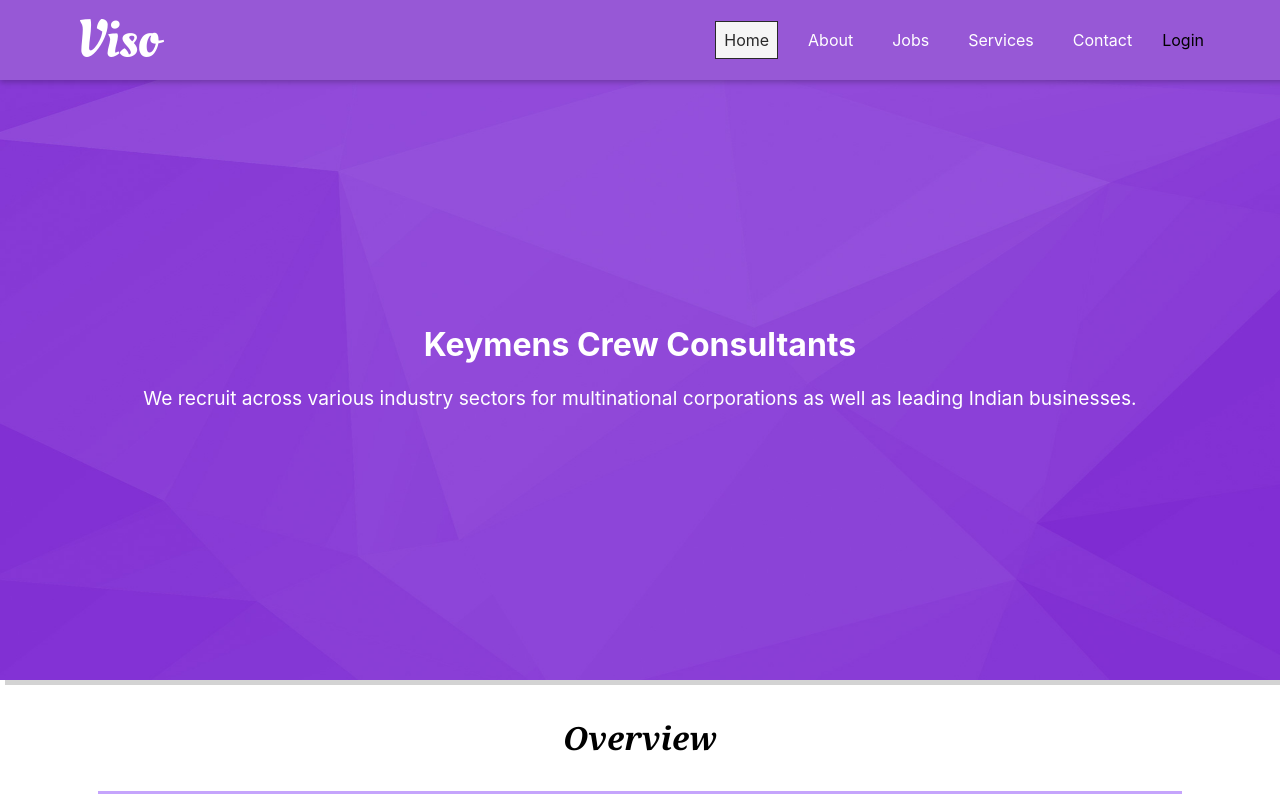
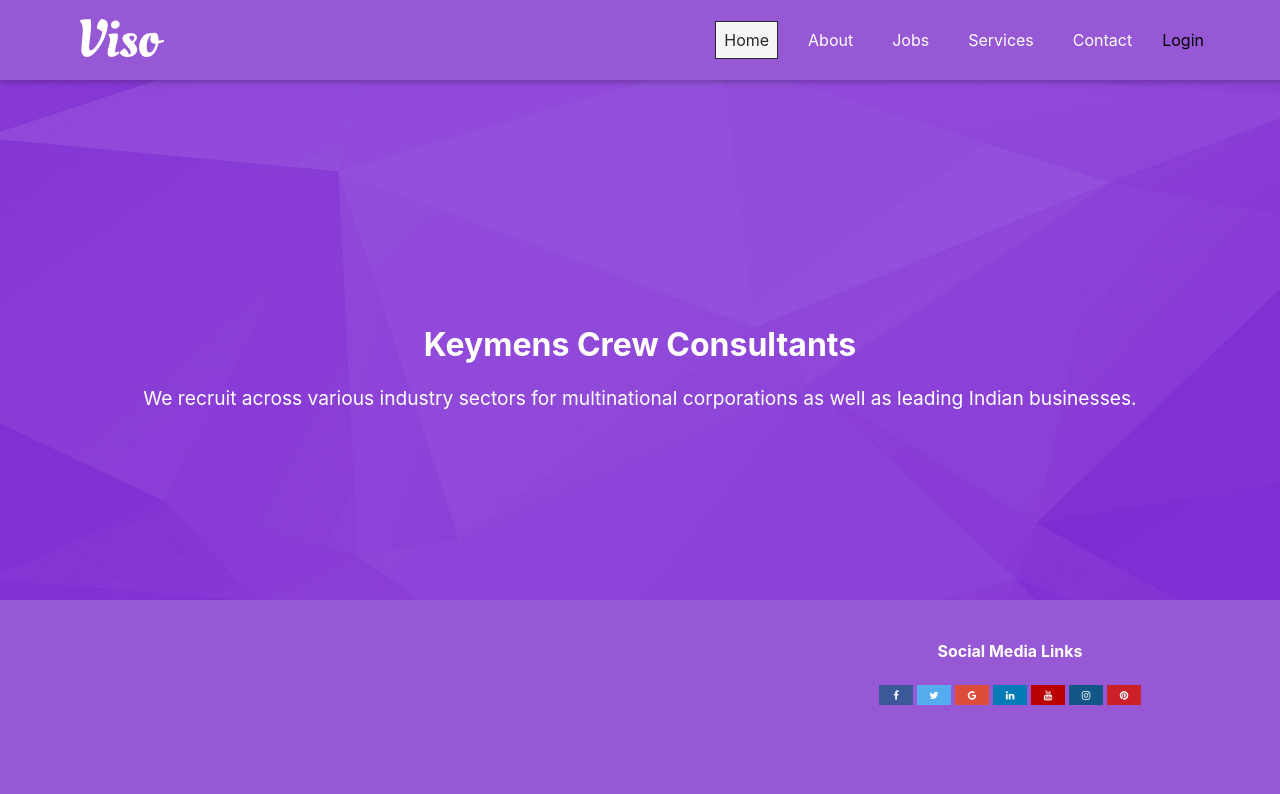
Before and after one commit to vidya-sa/job_portal, a React (Create React App) app: page / in a window 1280 px wide. Shown: the top 794 px of the page. Built offline with nearby package versions, Linux system fonts and the light colour scheme.

Commit message:
adding footer with properly

```diff
--- a/public/index.html
+++ b/public/index.html
@@ -15,6 +15,8 @@
       user's mobile device or desktop. See https://developers.google.com/web/fundamentals/web-app-manifest/
     -->
     <link rel="manifest" href="%PUBLIC_URL%/manifest.json" />
+
+<link rel="stylesheet" href="https://cdnjs.cloudflare.com/ajax/libs/font-awesome/4.7.0/css/font-awesome.min.css">
     <!--
       Notice the use of %PUBLIC_URL% in the tags above.
       It will be replaced with the URL of the `public` folder during the build.
--- a/src/App.js
+++ b/src/App.js
@@ -2,14 +2,16 @@ import React from 'react';
 import {BrowserRouter as Router,Route,Redirect,Switch} from 'react-router-dom';
 import './App.css';
 import MainNavigation from './shared/components/Navigation/MainNavigation'
-// import Footer from './shared/components/footer/Footer';
+import Footer from './shared/components/footer/Footer';
 import Home from './pages/components/Home'
 import About from './pages/components/About';
 import Jobs from './pages/components/Jobs';
 import Services from './pages/components/Services';
 import Contact from './pages/components/Contact';
 import Login from './pages/user/Login';
-import Dashboard from './shared/Dashboard'
+import Dashboard from './shared/Dashboard';
+
+
 
 
 
@@ -42,7 +44,7 @@ const App =  () => {
             <Redirect to="/" />
             </Switch>
             </main>
-            {/* <Footer /> */}
+            <Footer />
         </Router>
 }
 
--- a/src/pages/components/Home.css
+++ b/src/pages/components/Home.css
@@ -47,4 +47,5 @@
     background-color: rgb(197, 164, 252);
     box-shadow: 5px 5px lightgray;
     padding: 30px;
+    margin-bottom: 100%;
 }
--- a/src/pages/components/Services.css
+++ b/src/pages/components/Services.css
@@ -22,6 +22,7 @@ b{
     padding-left: 15px;
     margin-right: auto;
     margin-left: auto;
+    margin-bottom: 100%;
 }
 
 .grid_spacing{
--- a/src/pages/user/Login.css
+++ b/src/pages/user/Login.css
@@ -7,7 +7,7 @@ width: 50%;
 margin-left: auto;
 margin-right: auto;
 position: relative;
-top: 12vh;
+top: 10vh;
 height: 100%;
 
 }
@@ -21,6 +21,7 @@ background-color: #9758d6;
 padding: 20px;
 box-shadow: 2px 2px 5px 5px #d8cbcb;
 border-radius: 5px 20px  5px;
+margin-bottom: 20%;
 }
 .imagestyle{
     border: 5px solid rgb(236, 140, 255);
--- a/src/shared/components/footer/Footer.css
+++ b/src/shared/components/footer/Footer.css
@@ -1,8 +1,142 @@
-.footer{
-    background-color: #2f3b4d;
+/* .footer{
+    background-color: #9758d6;
     width: 100%;
     height: 20vh;
     position: relative;
 
     top:60vh
+} */
+
+.footer{
+    position: fixed;
+    bottom: 0px;
+    /* margin-left: 40%; */
+    text-align: center;
+    background-color: #9758d6;
+    height: 20%;
+    width: 100%;
+    color: #fff;
+    padding: 20px;
+  }
+.links{
+    margin-left: 700px;
 }
+  .fa {
+    padding: 5px 2px;
+    font-size: 10px;
+    width: 30px;
+    text-align: center;
+    text-decoration: none;
+    margin: 2px 2px;
+
+  }
+
+  .fa:hover {
+      opacity: 0.7;
+  }
+
+  .fa-facebook {
+    background: #3B5998;
+    color: white;
+  }
+
+  .fa-twitter {
+    background: #55ACEE;
+    color: white;
+  }
+
+  .fa-google {
+    background: #dd4b39;
+    color: white;
+  }
+
+  .fa-linkedin {
+    background: #007bb5;
+    color: white;
+  }
+
+  .fa-youtube {
+    background: #bb0000;
+    color: white;
+  }
+
+  .fa-instagram {
+    background: #125688;
+    color: white;
+  }
+
+  .fa-pinterest {
+    background: #cb2027;
+    color: white;
+  }
+
+  .fa-snapchat-ghost {
+    background: #fffc00;
+    color: white;
+    text-shadow: -1px 0 black, 0 1px black, 1px 0 black, 0 -1px black;
+  }
+
+  .fa-skype {
+    background: #00aff0;
+    color: white;
+  }
+
+  .fa-android {
+    background: #a4c639;
+    color: white;
+  }
+
+  .fa-dribbble {
+    background: #ea4c89;
+    color: white;
+  }
+
+  .fa-vimeo {
+    background: #45bbff;
+    color: white;
+  }
+
+  .fa-tumblr {
+    background: #2c4762;
+    color: white;
+  }
+
+  .fa-vine {
+    background: #00b489;
+    color: white;
+  }
+
+  .fa-foursquare {
+    background: #45bbff;
+    color: white;
+  }
+
+  .fa-stumbleupon {
+    background: #eb4924;
+    color: white;
+  }
+
+  .fa-flickr {
+    background: #f40083;
+    color: white;
+  }
+
+  .fa-yahoo {
+    background: #430297;
+    color: white;
+  }
+
+  .fa-soundcloud {
+    background: #ff5500;
+    color: white;
+  }
+
+  .fa-reddit {
+    background: #ff5700;
+    color: white;
+  }
+
+  .fa-rss {
+    background: #ff6600;
+    color: white;
+  }
--- a/src/shared/components/footer/Footer.js
+++ b/src/shared/components/footer/Footer.js
@@ -1,10 +1,20 @@
 import React from 'react'
-import './Footer.css'
+import './Footer.css';
+
 
 function Footer() {
     return (
         <div className="footer">
-
+            <div className="links">
+            <h4>Social Media Links</h4>
+            <a href="#" class="fa fa-facebook"></a>
+            <a href="#" class="fa fa-twitter"></a>
+            <a href="#" class="fa fa-google"></a>
+            <a href="#" class="fa fa-linkedin"></a>
+            <a href="#" class="fa fa-youtube"></a>
+            <a href="#" class="fa fa-instagram"></a>
+            <a href="#" class="fa fa-pinterest"></a>
+</div>
         </div>
     )
 }
```
